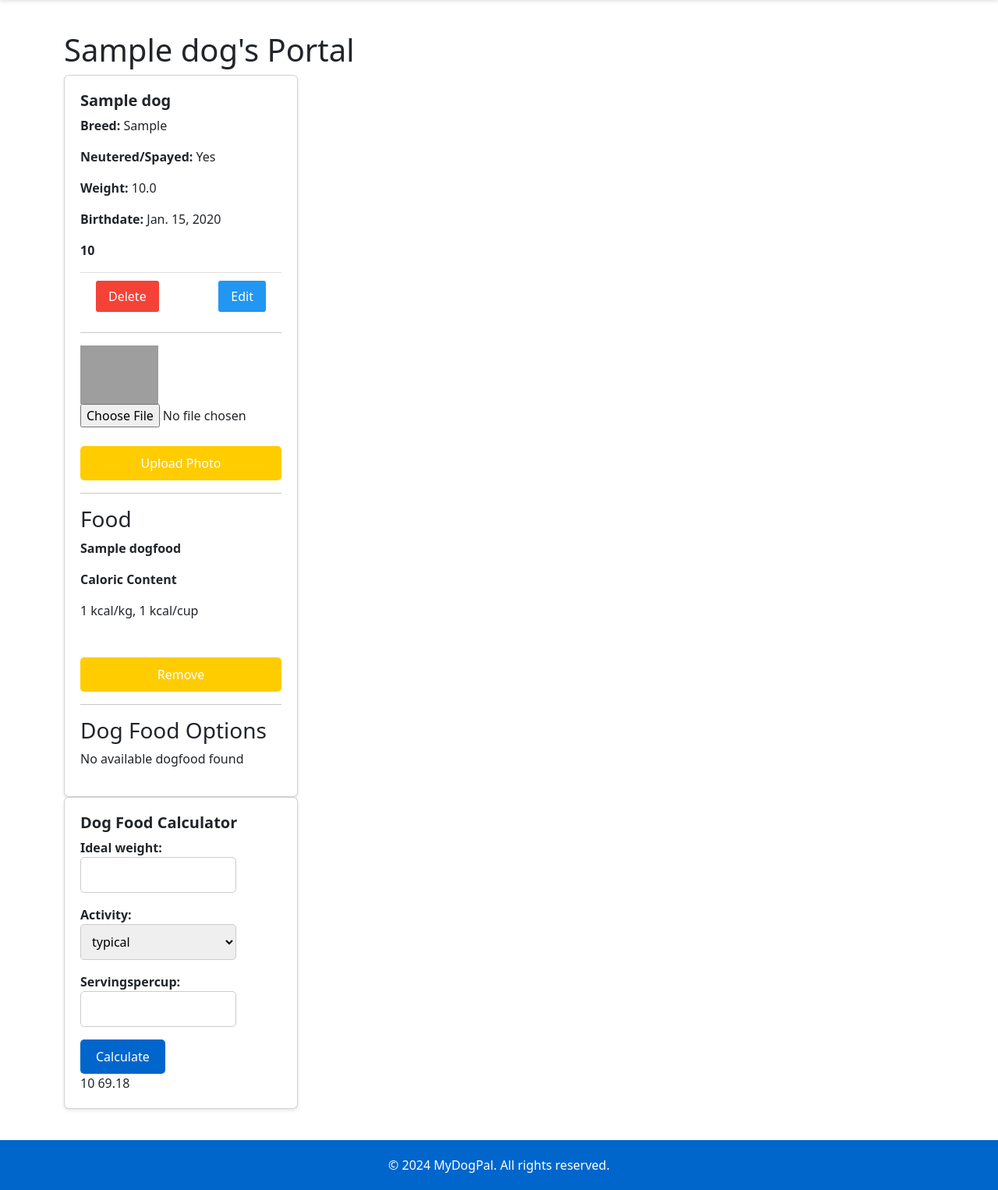
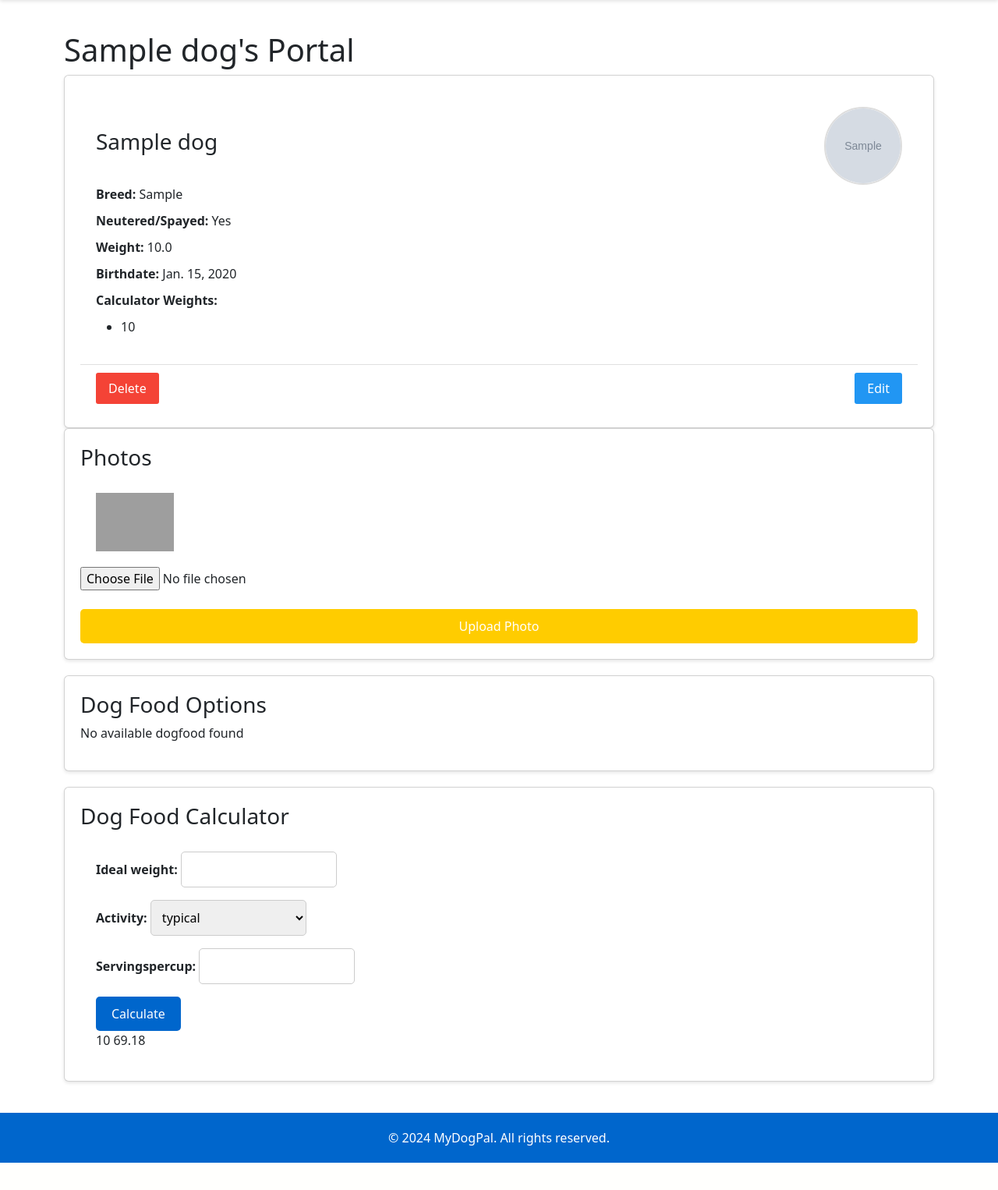
Before and after one commit to avang02/my_dog_pal, a Django app: page /dogs/1 in a window 1280 px wide. Shown: the part 120-1646 px from the top of the page at 78% size. After the commit the page ends 1611 px from the top, so only its background shows below. Run offline with Django 5.2, Linux system fonts and the light colour scheme; a user stored in the database is signed in; tables that the repository leaves empty hold one stand-in row (values such as "Sample post"); grey boxes marked "Sample" are stand-in pictures; some libraries are stand-ins or nearby versions; grey boxes are pictures that could not be loaded.

Commit message:
removed user option from DogFood Update fields, added img for dog profile

```diff
--- a/main_app/static/css/style.css
+++ b/main_app/static/css/style.css
@@ -91,6 +91,7 @@
 
 .card-content {
     font-size: 16px;
+    padding: 20px
 }
 
 .card-title {
@@ -106,12 +107,15 @@
     justify-content: space-between;
 }
 
-.btn-delete, .btn-edit {
+
+.btn-delete,
+.btn-edit {
     text-decoration: none;
     padding: 8px 16px;
     border-radius: 3px;
     color: #fff;
     cursor: pointer;
+    background-color: #f44336;
 }
 
 .btn-delete {
@@ -328,3 +332,44 @@
 .big {
     font-size: 24px;
 }
+
+.form-container {
+    display: flex;
+    justify-content: space-between;
+    flex-wrap: wrap;
+}
+
+.form-box {
+    flex: 1;
+    margin-bottom: 20px;
+}
+
+.card {
+    width: 100%;
+    box-sizing: border-box;
+    background-color: #fff;
+    border-radius: 10px;
+    box-shadow: 0 2px 4px rgba(0, 0, 0, 0.1);
+}
+
+.profile-header {
+    display: flex;
+    align-items: center;
+    justify-content: space-between;
+}
+
+.profile-header h3 {
+    margin-bottom: 10px;
+}
+
+.profile-image {
+    width: 100px;
+    height: 100px;
+    border-radius: 50%;
+    object-fit: cover;
+    border: 2px solid #ddd;
+}
+
+.profile-details p {
+    margin-bottom: 10px;
+}
--- a/main_app/templates/dogfood/index.html
+++ b/main_app/templates/dogfood/index.html
@@ -5,7 +5,7 @@
 
 <div class="card-container">
     {% for food in dogfood %}
-        <a href="{% url 'detail' food.id %}" class="card-link">
+        <a href="{% url 'dogfood_detail' food.id %}" class="card-link">
             <div class="card">
                 <div class="card-content">
                     <span class="card-title">{{ food.name }}</span>
--- a/main_app/templates/dogs/detail.html
+++ b/main_app/templates/dogs/detail.html
@@ -3,86 +3,83 @@
 
 <h1>{{ dog.name }}'s Portal</h1>
 
+
 <div class="card">
     <div class="card-content">
-        <h2 class="card-title">{{ dog.name }}</h2>
+        <div class="profile-header">
+            <h3>{{ dog.name }}</h3>
+            {% if dog.img_url %}
+            <img src="{{ dog.img_url }}" alt="{{ dog.name }}" class="profile-image">
+            {% else %}
+            <img src="https://i.imgur.com/DMskkHv.png" alt="No Photo" class="profile-image">
+            {% endif %}
+        </div>
+        <div class="profile-details">
             <p><strong>Breed:</strong> {{ dog.breed }}</p>
             <p><strong>Neutered/Spayed:</strong> {% if dog.neutered_spayed %}Yes{% else %}No{% endif %}</p>
             <p><strong>Weight:</strong> {{ dog.weight }}</p>
             <p><strong>Birthdate:</strong> {{ dog.birthdate }}</p>
+            <p><strong>Calculator Weights:</strong></p>
+            <ul class="calculator-weights">
                 {% for calculator in dog.dogcalculator_set.all %}
-        <p><strong>{{ calculator.weight }}</strong></p>
+                <li>{{ calculator.weight }}</li>
                 {% endfor %}
+            </ul>
+        </div>
     </div>
     <div class="card-actions">
         <a href="{% url 'dogs_delete' dog.id %}" class="btn-delete">Delete</a>
         <a href="{% url 'dogs_update' dog.id %}" class="btn-edit">Edit</a>
     </div>
-    <hr>
+</div>
+
+<div class="form-box">
+    <div class="card">
+        <h3>Photos</h3>
+        <div class="card-content">
             {% for photo in dog.photo_set.all %}
             <img class="responsive-img card-panel" src="{{photo.url}}" alt="Dog Photo">
             {% empty %}
             <div class="card-panel teal-text center-align">No Photos Uploaded</div>
             {% endfor %}
-
-<!-- new code below -->
+        </div>
         <form action="{% url 'add_photo' dog.id %}" enctype="multipart/form-data" method="POST" class="card-panel">
             {% csrf_token %}
             <input type="file" name="photo-file">
             <br><br>
             <button type="submit" class="btn">Upload Photo</button>
         </form>
-    <hr>
-        <h3>Food</h3>
-        {% if dog.dogfood.count %}
-            {% for food in dog.dogfood.all %}
+    </div>
+</div>
+
+<div class="form-box">
+    <div class="card">
+        <h3>Dog Food Options</h3>
+        <div>
+            {% if dogfood.count %}
+            {% for food in dogfood %}
+            <div>
                 <p><strong>{{ food.name }}</strong></p>
-                    <p><strong>Caloric Content</strong></p>
-                    <p>{{ food.gramperserving }} kcal/kg, {{ food.kcalperserving }} kcal/cup</p>
+                <p><strong>{{ food.kcalperserving }}</strong> kcal/kg</p>
+                <p><strong>{{ food.gramperserving }}</strong> kcal/cup</p>
                 <p><strong>{{ food.current_food }}</strong></p>
                 <p><strong>{{ food.new_food }}</strong></p>
-                    <form action="{% url 'unassoc_dogfood' dog.id food.id %}">
-                        {% csrf_token %}
-                        <button type="submit" class="btn">Remove</button>
-                    </form>
-            {% endfor %}
-        {% else %}
-          <h5>No Dogfood</h5>
-        {% endif %}
-<hr>
-
-<div class="col s6">
-  <h3>Dog Food Options</h3>
-        {% if dogfood.count %}
-            {% for food in dogfood %}
-                <div class="card">
-                    <div class="card-content">
-                    <span class="card-title">
-                        <p><strong>{{ food.name }}</strong></p>
-                        <p><strong>{{ food.kcalperserving }}</strong></p>
-                        <p><strong>{{ food.gramperserving }}</strong></p>
-                        <p><strong>{{ food.current_food }}</strong></p>
-                        <p><strong>{{ food.new_food }}</strong></p>
-                    </span>
-                    <div class="card-content">
                 <form action="{% url 'assoc_dogfood' dog.id food.id %}">
                     {% csrf_token %}
                     <button type="submit" class="btn">Add</button>
                 </form>
             </div>
-                    </div>
-                </div>
             {% endfor %}
             {% else %}
             <p>No available dogfood found</p>
             {% endif %}
-
-
         </div>
     </div>
+</div>
+
 <div class="card">
+    <h3>Dog Food Calculator</h3>
     <div class="card-content">
-        <h2 class="card-title">Dog Food Calculator</h2>
         <form action="{% url 'dogcalculator_create' dog.id %}" method="POST">
             {% csrf_token %}
             {{ dogcalculator_form.as_p }}
@@ -92,8 +89,10 @@
         <tr>
             <td>{{calculate.weight}}</td>
             <td>{{calculate.get_activity_display}}</td>
+            {% endfor %}
+    </div>
+</div>
 
-    </div>
-    {% endfor %}
+
 
 {% endblock %}
--- a/main_app/templates/main_app/dogfood_list.html
+++ b/main_app/templates/main_app/dogfood_list.html
@@ -11,8 +11,6 @@
               <span class="card-title">{{ dogfood.name }}</span>
               <p>KiloCalPerServing: {{ dogfood.kcalperserving }}</p>
               <p>GramPerServing: {{ dogfood.gramperserving }}</p>
-              <p>Current Food: {{ dogfood.current_food }}</p>
-              <p>New Food: {{ dogfood.new_food }}</p>
           </div>
       </div>
     </a>
--- a/main_app/views.py
+++ b/main_app/views.py
@@ -93,7 +93,7 @@
 
 class DogFoodUpdate(LoginRequiredMixin, UpdateView):
     model = DogFood
-    fields = '__all__'
+    fields = ['name', 'kcalperserving', 'gramperserving']
 
 
 @login_required
```
Also changed, not shown: main_app/migrations/0020_alter_dogcalculator_activity.py (added). Lines whose indentation alone changed are shown as unchanged.
